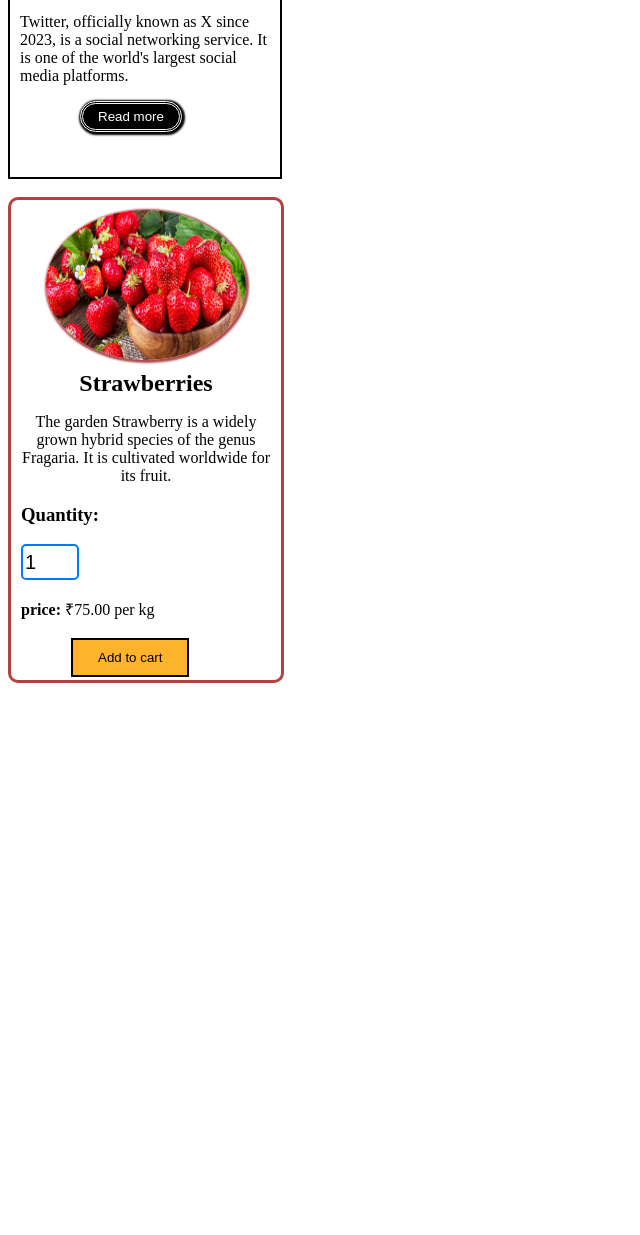
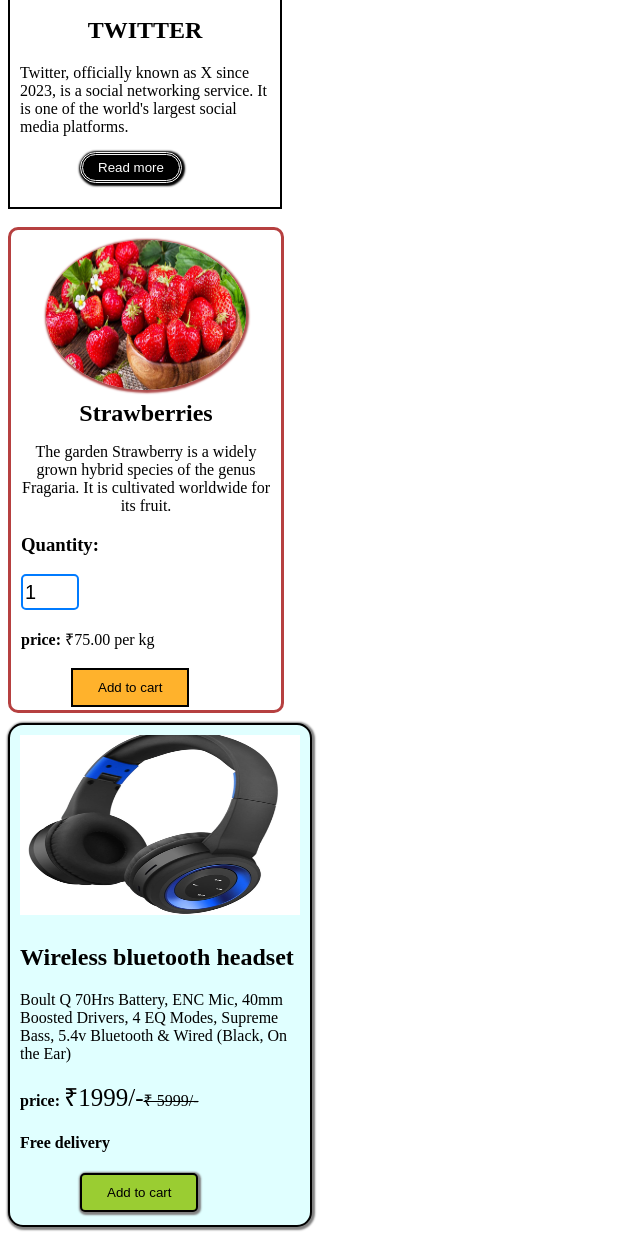
Before and after one commit to Mahimk2105/assignment-13-buttons-and-cards--css-repo, a plain HTML site: page cards.html in a window 1280 px wide. Shown: the part 601-1836 px from the top of the page, without its empty margins (0-640 px from the left). Before the commit the page ends 1292 px from the top, so only its background shows below. Drawn offline with Linux system fonts and the light colour scheme.

Commit message:
card 4 added

```diff
--- a/cards.html
+++ b/cards.html
@@ -26,7 +26,7 @@
         }
 
         .current-price{
-            font-size: 22px;
+            font-size: 25px;
         }
 
         .buy-now{
@@ -50,7 +50,7 @@
         .card-2{
             background-color: white;
             width: 250px;
-            height: 250px;
+            height: 280px;
             padding: 10px;
             border: 2px solid black;
         }
@@ -58,9 +58,15 @@
         .twitter{
             display: block;
              margin: 0 auto;
-             width: 80px;
+            width: 80px;
+         }
 
-        }
+         .twitter-h{
+            margin-left: 10px;
+            margin-right: 10px;
+            text-align: center;
+         }
+
         .read{
             display: block;
             background-color:black;
@@ -135,11 +141,45 @@
 
         }
 
+        .card-4{
+            background-color: lightcyan;
+            border-radius: 15px;
+           height: 480px;
+           width: 280px;
+           padding: 10px;
+           border: 2px solid black;
+           margin-top: 10px;
+           box-shadow: 1px 1px 2px 2px gray;
+
+        }
+
+        .card-4 img{
+            width: 280px;
+            height: 180px;
+            margin-bottom: 5px;
+
+        }
+
+        .add{
+            margin-left: 60px;
+            background-color: yellowgreen;
+            color:black;
+            padding:10px 25px;
+            cursor: pointer;
+            border-radius: 5px;
+            border-width: 5px;
+            border: 2px solid;
+            box-shadow: 1px 1px 2px 2px gray;
+
+        }
+
+
+
     </style>
 </head>
 <body>
     <div class="card">
-        <img src="shoe.png" alt="shoe img" class="shoes">
+        <img src="./img/shoe.png" alt="shoe img" class="shoes">
 
         <span class="heading">ADDIDAS gaze ZX</span> <br>
 
@@ -156,6 +196,8 @@
     <div class="card-2">
         <img src="twitter.png" class="twitter" >
 
+        <h2 class="twitter-h"> TWITTER</h2>
+
         <p>Twitter, officially known as X since 2023, is a social networking service. It is one of the world's largest social media platforms.</p>
 
         <button class="read" textalign="center">Read more </button>
@@ -163,7 +205,7 @@
     <br>
 
     <div class="card-3">
-    <img src="Strawberry-og.jpg" alt="str" class="str">
+    <img src="./img/Strawberry-og.jpg" alt="str" class="str">
 
     <h2>Strawberries</h2>
 
@@ -172,6 +214,7 @@
    <h3><b>Quantity:</b></h3>
    <div class="quantity-container">
    <input type="number" class="quantity-input" value="1" min="1" max="100">
+   </div>
    <br>
 
   <b> price:</b> ₹75.00 per kg <br><br>
@@ -180,6 +223,26 @@
 
  </div>
 
+ <div class="card-4">
+    <img src="./img/head.png" alt="headphone">
+    <h2>Wireless bluetooth headset</h2>
+
+    <p>Boult Q 70Hrs Battery, ENC Mic, 40mm Boosted Drivers, 4 EQ Modes, Supreme Bass, 5.4v Bluetooth & Wired  (Black, On the Ear)</p>
+
+    <p><b> price:</b> <span class="current-price">₹1999/-</span><del>₹ 5999/-</del></p>
+    <div>
+        <h4>Free delivery</h4>
+    </div>
+
+    <button class="add">Add to cart</button>
+
+
+
+
+
+
+ </div>
+
 
 </body>
 </html>
```
Also changed, not shown: img/Strawberry-og.jpg (renamed from Strawberry-og.jpg), img/head.png (added), img/shoe.png (renamed from shoe.png).
